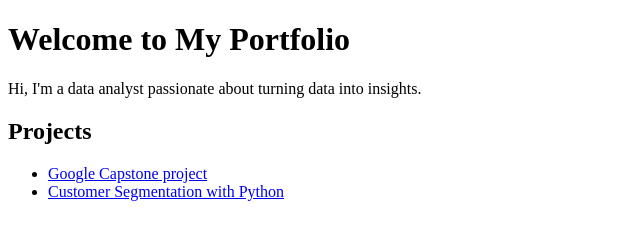
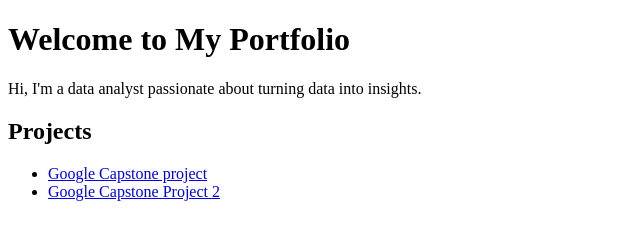
Before and after one commit to Dataprofessional2/Capstone-Projects, a plain HTML site: page index.html in a window 1280 px wide. Shown: the full height of the page, 0-640 px from the left. Drawn offline with Linux system fonts and the light colour scheme.

Commit message:
Add files via upload

```diff
--- a/index.html
+++ b/index.html
@@ -9,7 +9,7 @@
     <h2>Projects</h2>
     <ul>
         <li><a href="project1.html">Google Capstone project</a></li>
-        <li><a href="project2.html">Customer Segmentation with Python</a></li>
+        <li><a href="project2.html">Google Capstone Project 2</a></li>
     </ul>
 </body>
 </html>
```
